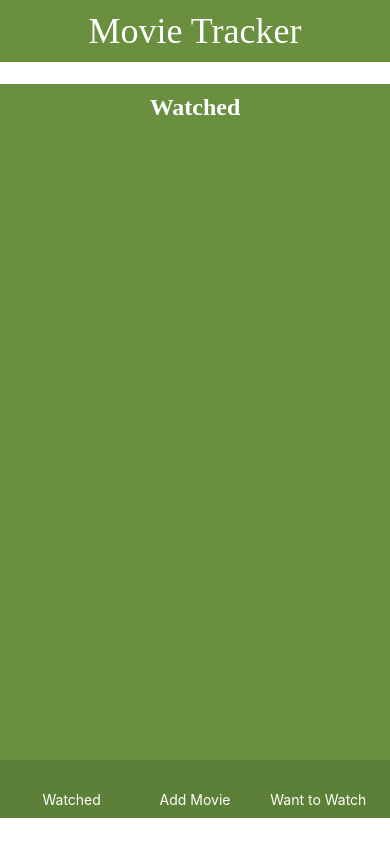
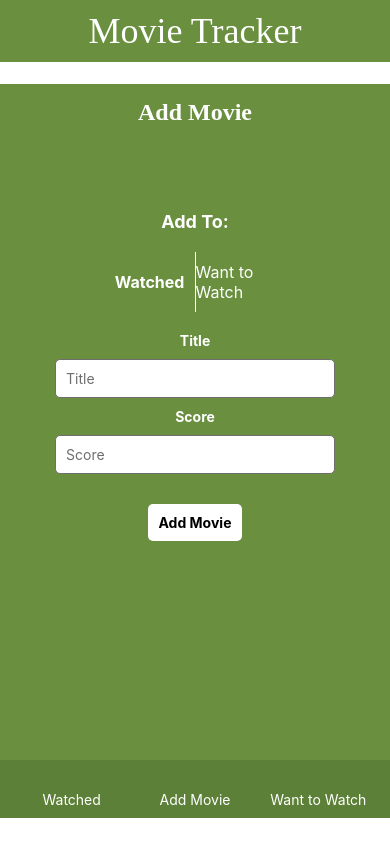
Before and after one commit to andyboulle/MovieTracker, a React Native app: screen / in a window 390 px wide. Built offline with nearby package versions, Linux system fonts and the light colour scheme; some icons are missing.

Commit message:
implemented persistent local storage

```diff
--- a/package.json
+++ b/package.json
@@ -16,6 +16,7 @@
     "@fortawesome/free-regular-svg-icons": "^6.7.2",
     "@fortawesome/free-solid-svg-icons": "^6.7.2",
     "@fortawesome/react-native-fontawesome": "^0.3.2",
+    "@react-native-async-storage/async-storage": "^2.1.0",
     "@react-native-vector-icons/common": "^11.0.0",
     "@react-native-vector-icons/evil-icons": "^1.10.1",
     "@react-native-vector-icons/fontawesome6": "^6.7.1",
--- a/src/App.tsx
+++ b/src/App.tsx
@@ -1,21 +1,51 @@
-import { useState } from 'react';
+import { useState, useEffect } from 'react';
 import { SafeAreaView, StyleSheet, View } from 'react-native';
+import AsyncStorage from '@react-native-async-storage/async-storage';
 import TitleCard from './components/TitleCard';
 import NavBar from './components/NavBar';
 import WatchedView from './components/WatchedView';
 import WantToWatchView from './components/WantToWatchView';
+import AddMovieView from './components/AddMovieView';
 
 function App(): React.JSX.Element {
   const [watchedMovies, setWatchedMovies] = useState([]);
   const [wantToWatchMovies, setWantToWatchMovies] = useState([]);
 
   let [activeTab, setActiveTab] = useState(
-    <WatchedView
-      watchedMovies={watchedMovies}
-      updateMovie={handleUpdateWatchedMovie}
-      deleteMovie={handleDeleteWatchedMovie}
+    <AddMovieView
+      addMovieToWatched={handleAddMovieToWatched}
+      addMovieToWantToWatch={handleAddToWantToWatch}
     />
   );
+
+  // Load movie lists from storage on app start
+  useEffect(() => {
+    loadMovieLists();
+  }, [])
+
+  useEffect(() => {
+    storeMovieLists();
+  }, [watchedMovies, wantToWatchMovies])
+
+  // Save watched and want to watch movie lists to storage for future use
+  function storeMovieLists() {
+    AsyncStorage.setItem('watchedMovies', JSON.stringify(watchedMovies));
+    AsyncStorage.setItem('wantToWatchMovies', JSON.stringify(wantToWatchMovies));
+  }
+
+  // Load watched and want to watch movie lists from storage
+  function loadMovieLists() {
+    AsyncStorage.getItem('watchedMovies').then(data => {
+      if (data) {
+        setWatchedMovies(JSON.parse(data));
+      }
+    });
+    AsyncStorage.getItem('wantToWatchMovies').then(data => {
+      if (data) {
+        setWantToWatchMovies(JSON.parse(data));
+      }
+    });
+  }
 
   // Change the active tab to the view passed
   function handleChangeTab(view: React.JSX.Element) {
--- a/src/components/AddMovieView.tsx
+++ b/src/components/AddMovieView.tsx
@@ -16,15 +16,19 @@ export default function AddMovieView({ addMovieToWatched, addMovieToWantToWatch
         if (listToAdd === 'watched') {
             if (!title) {
                 Alert.alert('Title is required')
+                setSuccessMessageVisible(false)
                 return
             } else if (!score) {
                 Alert.alert('Score is required')
+                setSuccessMessageVisible(false)
                 return
             } else if (isNaN(parseFloat(score))) {
                 Alert.alert('Score must be a number')
+                setSuccessMessageVisible(false)
                 return
             } else if (parseFloat(score) < 0 || parseFloat(score) > 10) {
                 Alert.alert('Score must be between 0 and 10')
+                setSuccessMessageVisible(false)
                 return
             } else {
                 addMovieToWatched(title, parseFloat(score))
@@ -35,6 +39,7 @@ export default function AddMovieView({ addMovieToWatched, addMovieToWantToWatch
         } else {
             if (!title) {
                 Alert.alert('Title is required')
+                setSuccessMessageVisible(false)
                 return
             } else {
                 addMovieToWantToWatch(title)
@@ -45,6 +50,11 @@ export default function AddMovieView({ addMovieToWatched, addMovieToWantToWatch
         setSuccessMessageVisible(true)
     }
 
+    function handleSwitchListToAdd() {
+        setListToAdd(listToAdd === 'watched' ? 'wantToWatch' : 'watched')
+        setSuccessMessageVisible(false)
+    }
+
     return (
         <View style={styles.container}>
             <Text style={styles.sectionTitle}>Add Movie</Text>
@@ -52,7 +62,7 @@ export default function AddMovieView({ addMovieToWatched, addMovieToWantToWatch
             <View style={styles.selectionContainer}>
                 <TouchableOpacity
                     style={styles.selection}
-                    onPress={() => setListToAdd('watched')}
+                    onPress={() => handleSwitchListToAdd()}
                 >
                     <Text style={listToAdd === 'watched' ? styles.selectionTextBold : styles.selectionText}>
                         Watched
@@ -61,7 +71,7 @@ export default function AddMovieView({ addMovieToWatched, addMovieToWantToWatch
                 <View style={styles.separator} />
                 <TouchableOpacity
                     style={styles.selection}
-                    onPress={() => setListToAdd('wantToWatch')}
+                    onPress={() => handleSwitchListToAdd()}
                 >
                     <Text style={listToAdd === 'wantToWatch' ? styles.selectionTextBold : styles.selectionText}>
                         Want to Watch
```
Also changed, not shown: 2 other files (tests, documents, lock files or other folders).
